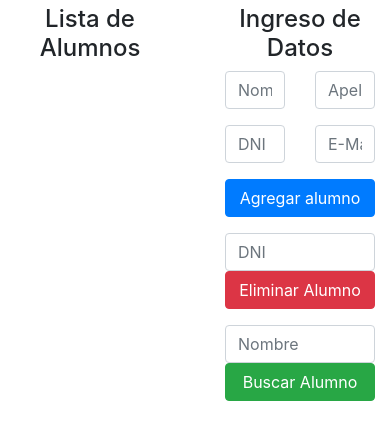
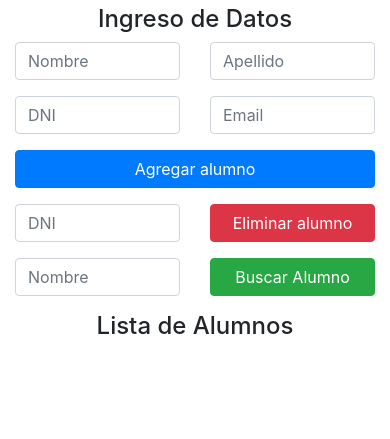
Before and after one commit to andrespr88/desafio_maquetacion_form, a plain HTML site: page index.html in a window 390 px wide. Shown: the part 51-490 px from the top of the page. Drawn offline with nearby package versions, Linux system fonts and the light colour scheme.

Commit message:
container-fluid; responsive

```diff
--- a/index.html
+++ b/index.html
@@ -8,60 +8,65 @@
 </head>
 <body>
 
+	<div class="container-fluid">
 		<div class="row">
 			<header class="col-12">
 				<h1 class="text-center">Workshop</h1>
 			</header>
 
-				<div class="col-6">
+			<div class="col-md-6 col-12 order-2 order-md-1">
 				<h4 class="text-center">Lista de Alumnos</h4>
 			</div>
 
-				<div class="col-6">
+			<div class="col-md-6 col-12 order-1 order-md-2">
 				<h4 class="text-center">Ingreso de Datos</h4>
-					<form class="container" action="">
+
+				<form action="">
 					<div class="form-group row">
 						<div class="col">
-									<input type="text" class="form-control" placeholder="Nombre">
+							<input type="text" class="form-control" placeholder="Nombre" name="nombre" required>
 						</div>
 						<div class="col">
-									<input type="text" class="form-control" placeholder="Apellido">
+							<input type="text" class="form-control" placeholder="Apellido" name="apellido">
 						</div>
 					</div>
 					<div class="form-group row">
 						<div class="col">
-									<input type="text" class="form-control" placeholder="DNI">
+							<input type="text" class="form-control" placeholder="DNI" name="dni" required>
 						</div>
 						<div class="col">
-									<input type="e-mail" class="form-control" placeholder="E-Mail">
+							<input type="email" class="form-control" placeholder="Email" name="email">
 						</div>
 					</div>
 					<div class="form-group">
 						<input type="submit" class="btn btn-block btn-primary" value="Agregar alumno">
 					</div>
 				</form>
-						<form class="container" action="">
+
+				<form action="">
 					<div class="form-group row">
 						<div class="col">
-									<input type="text" class="form-control" placeholder="DNI">
+							<input type="text" class="form-control" placeholder="DNI" name="dni" required>
 						</div>
 						<div class="col">
-									<input type="submit" class="btn btn-danger col-12" value="Eliminar Alumno">
+							<input type="submit" class="btn btn-danger col" value="Eliminar alumno">
 						</div>
 					</div>
 				</form>
-						<form class="container" action="">
+
+				<form action="">
 					<div class="form-group row">
 						<div class="col">
-									<input type="text" class="form-control" placeholder="Nombre">
+							<input type="text" class="form-control" placeholder="Nombre" name="nombre" required>
 						</div>
 						<div class="col">
-									<input type="submit" class="btn btn-success col-12" value="Buscar Alumno">
+							<input type="submit" class="btn btn-success col" value="Buscar Alumno">
 						</div>
 					</div>
 				</form>
+
 			</div>
-
+		</div>
 	</div>
 
 
```
Lines whose indentation alone changed are shown as unchanged.
